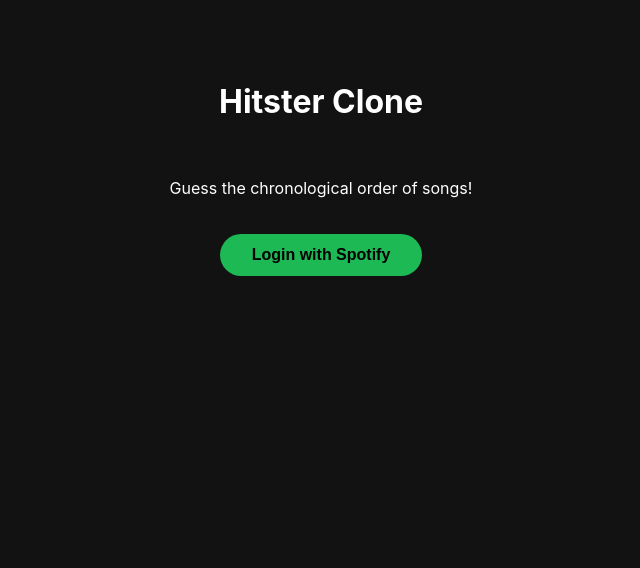
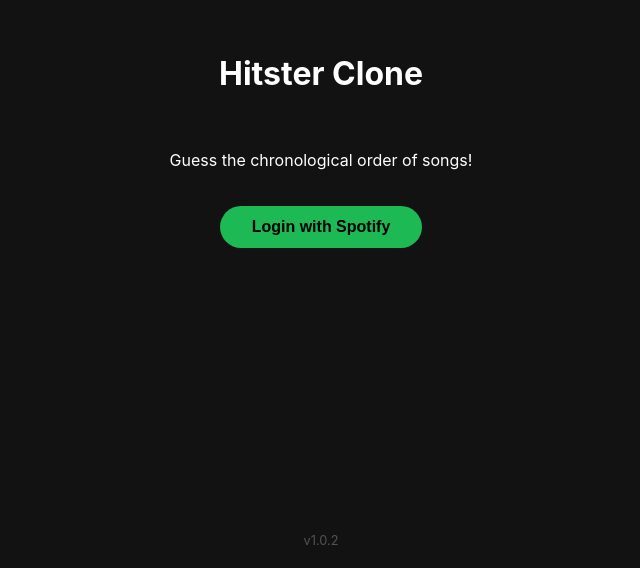
Before and after one commit to eitan101/SpotTest, a React (Vite) app: page / in a window 1280 px wide. Shown: the part 232-800 px from the top of the page, without its empty margins (319-959 px from the left). Built offline with nearby package versions, Linux system fonts and the light colour scheme; the HTML template or start-up script is replaced by a standard one.

Commit message:
feat: move version footer to layout wrapper (v1.0.2) to be visible on all screens

```diff
--- a/src/App.css
+++ b/src/App.css
@@ -184,3 +184,13 @@
   font-size: 0.8rem;
   color: #535353;
 }
+
+.layout-container {
+  display: flex;
+  flex-direction: column;
+  min-height: 100vh;
+}
+
+.layout-container > *:first-child {
+  flex: 1;
+}
--- a/src/App.tsx
+++ b/src/App.tsx
@@ -98,6 +98,7 @@
     return true;
   };
 
+  const renderContent = () => {
     if (error) {
       return (
         <div className="login-screen">
@@ -187,9 +188,15 @@
             </div>
           )}
         </main>
+      </div>
+    );
+  };
 
+  return (
+    <div className="layout-container">
+      {renderContent()}
       <footer>
-        <div className="version">v1.0.1</div>
+        <div className="version">v1.0.2</div>
       </footer>
     </div>
   );
```
Lines whose indentation alone changed are shown as unchanged.
